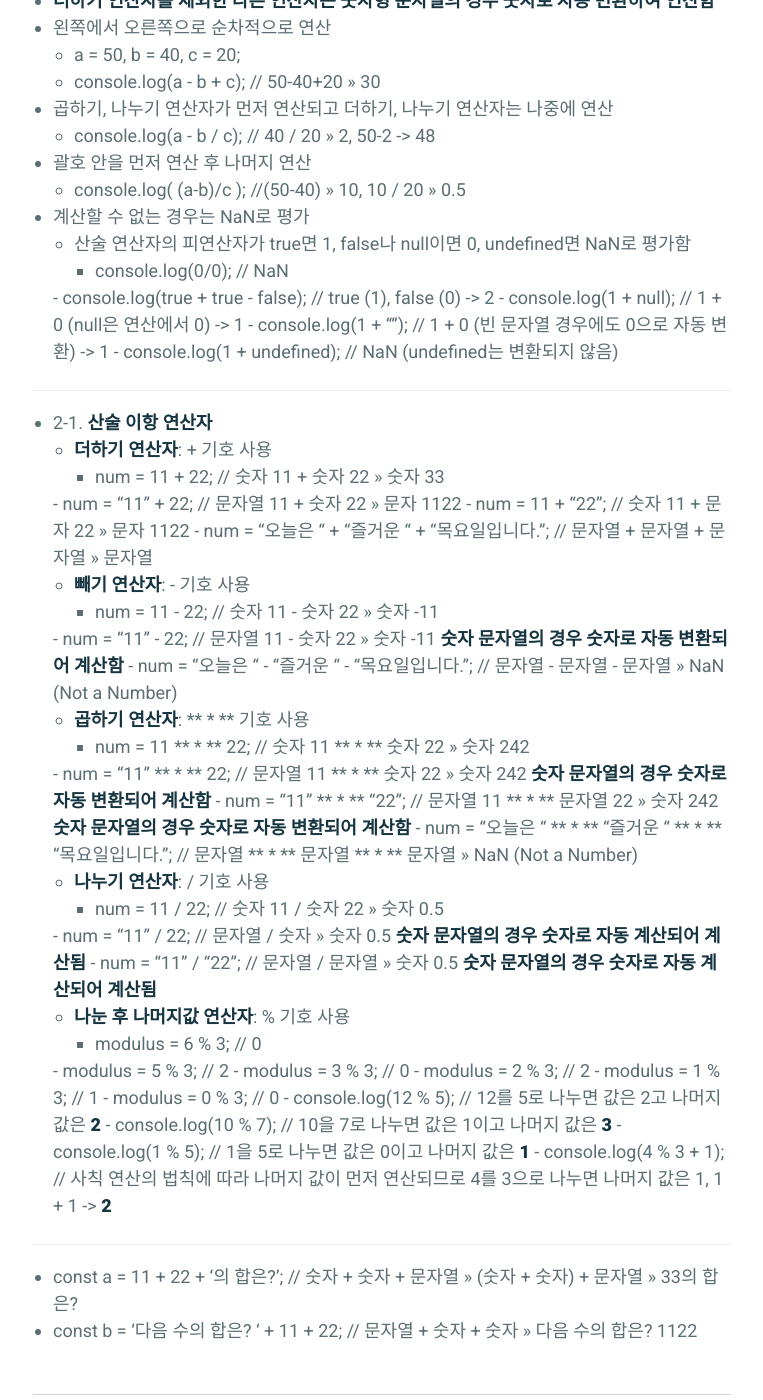
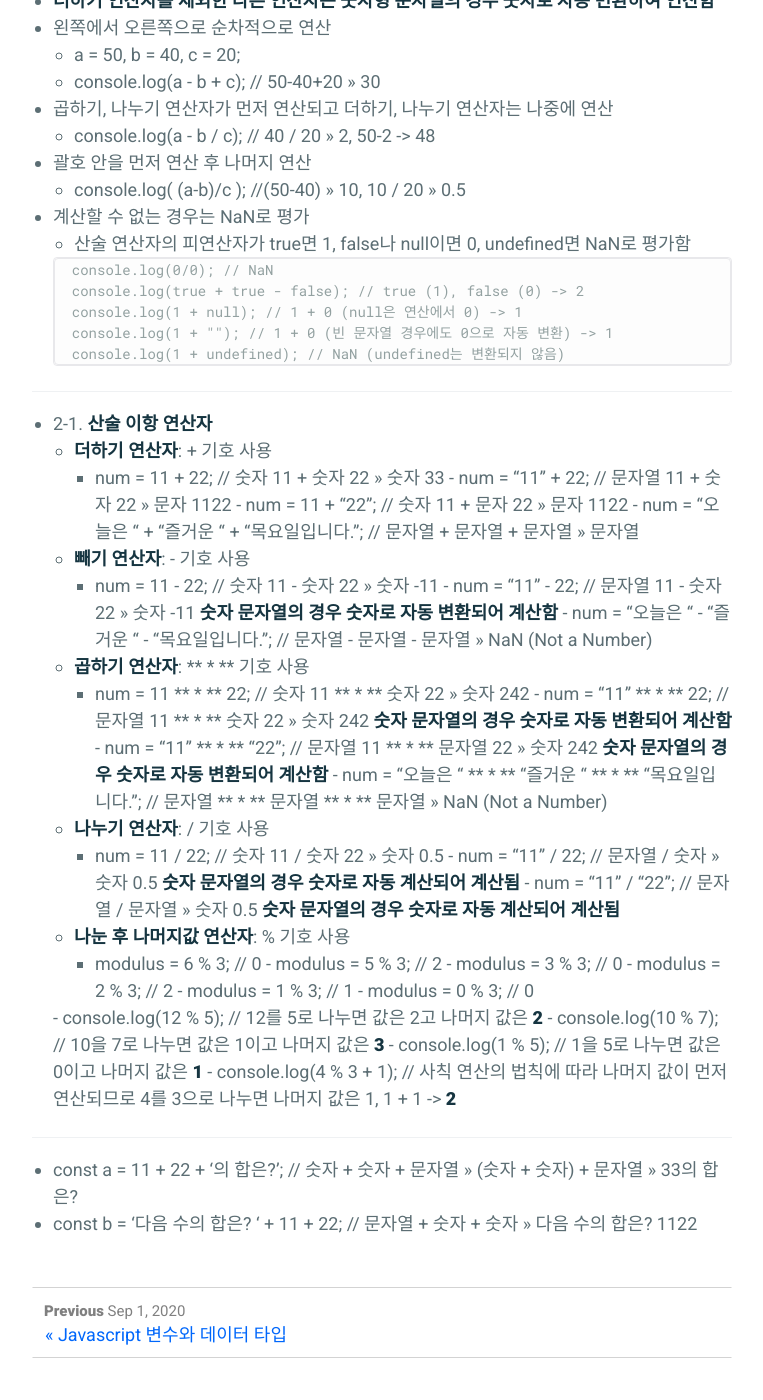
Before and after one commit to absolutelyfullycapable/absolutelyfullycapable.github.io, a Jekyll site: the page built from _posts/2020-09-03-javascript-연산자.md, in a window 1280 px wide and 1400 px high, scrolled down 1107 px. Shown: the whole window, without its empty margins (258-1021 px from the left). Built offline with Jekyll 4.4.1, drawn with Linux system fonts in a browser that asks for light colours.

````diff
--- a/_posts/2020-09-03-javascript-연산자.md
+++ b/_posts/2020-09-03-javascript-연산자.md
@@ -42,75 +42,51 @@ comments: true
 	- console.log( (a-b)/c ); //(50-40) >> 10, 10 / 20 >> 0.5
 - 계산할 수 없는 경우는 NaN로 평가
 	- 산술 연산자의 피연산자가 true면 1, false나 null이면 0, undefined면 NaN로 평가함
-		- console.log(0/0); // NaN
 
-    	- console.log(true + true - false); // true (1), false (0) -> 2
-
-    	- console.log(1 + null); // 1 + 0 (null은 연산에서 0) -> 1
-
-    	- console.log(1 + ""); // 1 + 0 (빈 문자열 경우에도 0으로 자동 변환) -> 1
-
-    	- console.log(1 + undefined); // NaN (undefined는 변환되지 않음)
-
+    ```
+    console.log(0/0); // NaN
+    console.log(true + true - false); // true (1), false (0) -> 2
+    console.log(1 + null); // 1 + 0 (null은 연산에서 0) -> 1
+    console.log(1 + ""); // 1 + 0 (빈 문자열 경우에도 0으로 자동 변환) -> 1
+    console.log(1 + undefined); // NaN (undefined는 변환되지 않음)
+    ```
 
 - - -
 
 - 2-1. **산술 이항 연산자**
 	- **더하기 연산자**: + 기호 사용
 		- num = 11 + 22; // 숫자 11 + 숫자 22 >> 숫자 33
-
     	- num = "11" + 22; // 문자열 11 + 숫자 22 >> 문자 1122
-
     	- num = 11 + "22"; // 숫자 11 + 문자 22 >> 문자 1122
-
     	- num = "오늘은 " + "즐거운 " + "목요일입니다."; // 문자열 + 문자열 + 문자열 >> 문자열
-
 
 	- **빼기 연산자**: - 기호 사용
 		- num = 11 - 22; // 숫자 11 - 숫자 22 >> 숫자 -11
-
     	- num = "11" - 22; // 문자열 11 - 숫자 22 >> 숫자 -11 **숫자 문자열의 경우 숫자로 자동 변환되어 계산함**
-
     	- num = "오늘은 " - "즐거운 " - "목요일입니다."; // 문자열 - 문자열 - 문자열 >> NaN (Not a Number)
-
 
 	- **곱하기 연산자**: ** * ** 기호 사용
 		- num = 11 ** * ** 22; // 숫자 11 ** * ** 숫자 22 >> 숫자 242
-
     	- num = "11" ** * ** 22; // 문자열 11 ** * ** 숫자 22 >> 숫자 242 **숫자 문자열의 경우 숫자로 자동 변환되어 계산함**
-
     	- num = "11" ** * ** "22"; // 문자열 11 ** * ** 문자열 22 >> 숫자 242 **숫자 문자열의 경우 숫자로 자동 변환되어 계산함**
-
     	- num = "오늘은 " ** * ** "즐거운 " ** * ** "목요일입니다."; // 문자열 ** * ** 문자열 ** * ** 문자열 >> NaN (Not a Number)
-
 
 	- **나누기 연산자**: / 기호 사용
 		- num = 11 / 22; // 숫자 11 / 숫자 22 >> 숫자 0.5
-
     	- num = "11" / 22; // 문자열 / 숫자 >> 숫자 0.5 **숫자 문자열의 경우 숫자로 자동 계산되어 계산됨**
-
     	- num = "11" / "22"; // 문자열 / 문자열 >> 숫자 0.5 **숫자 문자열의 경우 숫자로 자동 계산되어 계산됨**
-
 
 	- **나눈 후 나머지값 연산자**: % 기호 사용
 		- modulus = 6 % 3; // 0
-
     	- modulus = 5 % 3; // 2
-
     	- modulus = 3 % 3; // 0
-
     	- modulus = 2 % 3; // 2
-
     	- modulus = 1 % 3; // 1
-
     	- modulus = 0 % 3; // 0
 
     	- console.log(12 % 5); // 12를 5로 나누면 값은 2고 나머지 값은 **2**
-
     	- console.log(10 % 7); // 10을 7로 나누면 값은 1이고 나머지 값은 **3**
-
     	- console.log(1 % 5); // 1을 5로 나누면 값은 0이고 나머지 값은 **1**
-
     	- console.log(4 % 3 + 1); // 사칙 연산의 법칙에 따라 나머지 값이 먼저 연산되므로 4를 3으로 나누면 나머지 값은 1, 1 + 1 -> **2**
 
 - - -
````
